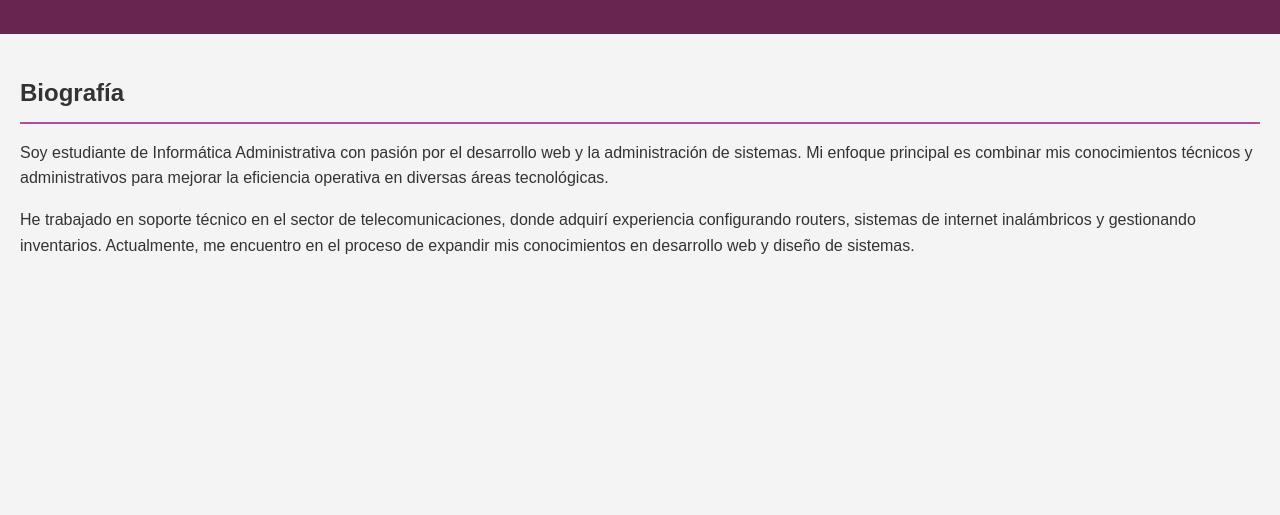
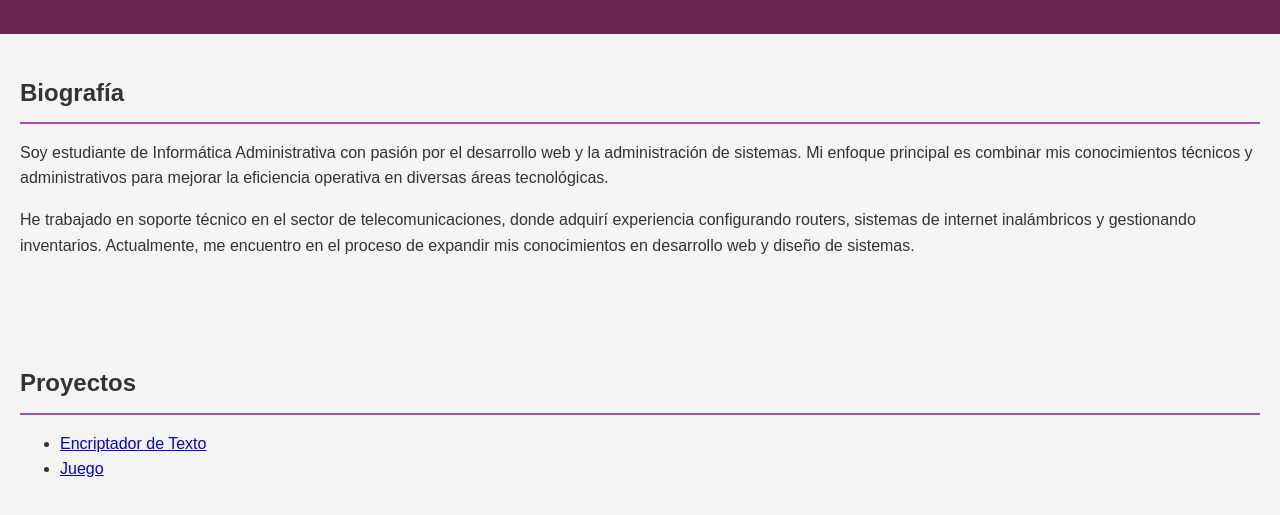
Before and after one commit to AmericusGar/portafolio-personal, a plain HTML site: page index.html in a window 1280 px wide. Shown: the part 259-774 px from the top of the page. Drawn offline with Linux system fonts and the light colour scheme.

Commit message:
Agregando proyectos

```diff
--- a/index.html
+++ b/index.html
@@ -18,5 +18,13 @@
         <p>Soy estudiante de Informática Administrativa con pasión por el desarrollo web y la administración de sistemas. Mi enfoque principal es combinar mis conocimientos técnicos y administrativos para mejorar la eficiencia operativa en diversas áreas tecnológicas.</p>
         <p>He trabajado en soporte técnico en el sector de telecomunicaciones, donde adquirí experiencia configurando routers, sistemas de internet inalámbricos y gestionando inventarios. Actualmente, me encuentro en el proceso de expandir mis conocimientos en desarrollo web y diseño de sistemas.</p>
     </section>
+
+    <section>
+        <h2>Proyectos</h2>
+        <ul>
+           <li> <a href="https://americusgar.github.io/Encriptador_de_texto/">Encriptador de Texto</a></li>
+           <li><a href="https://americusgar.github.io/Juego/">Juego</a></li>
+        </ul>
+    </section>
 </body>
 </html>
```
